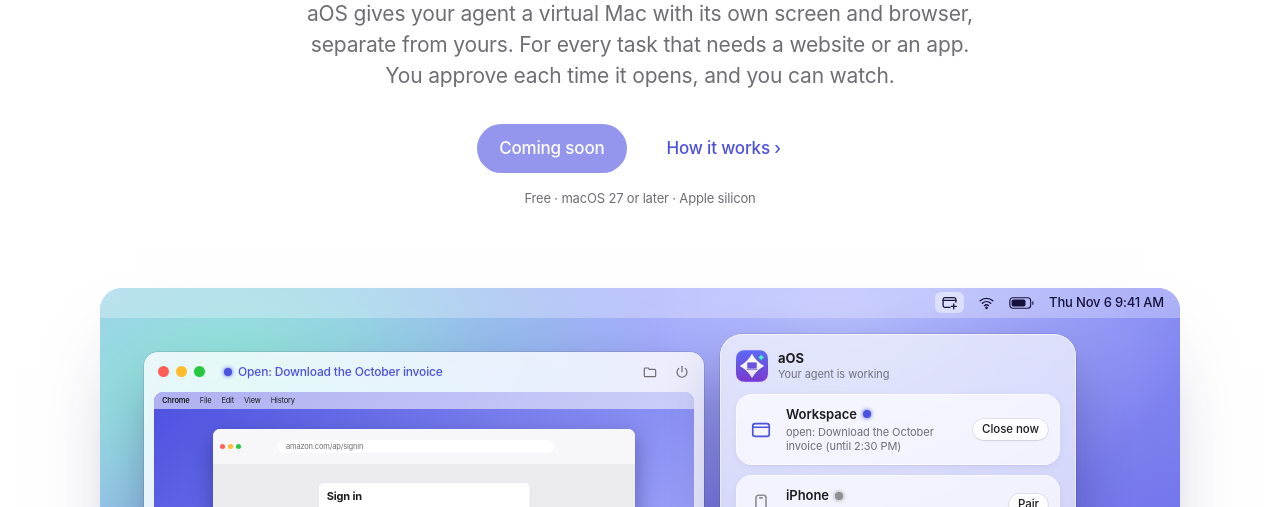
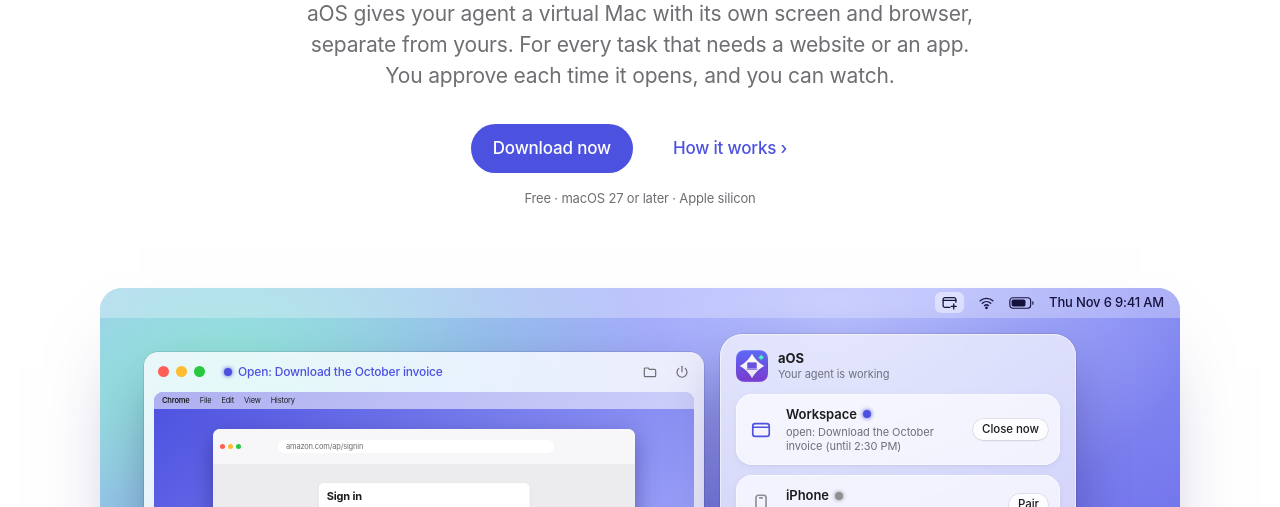
Before and after one commit to MR-MANDELBROT/aos, a plain HTML site: page site/index.html in a window 1280 px wide. Shown: the part 593-1100 px from the top of the page. Drawn offline with Linux system fonts and the light colour scheme.

Commit message:
Website: Download now instead of Coming soon at the top

```diff
--- a/site/index.html
+++ b/site/index.html
@@ -97,7 +97,7 @@
     <h1 class="reveal" style="--d:.1s">A Mac of its own for <span class="grad">your coding agent.</span></h1>
     <p class="lede reveal" style="--d:.15s">aOS gives your agent a virtual Mac with its own screen and browser, separate from yours. For every task that needs a website or an app. You approve each time it opens, and you can watch.</p>
     <div class="hero-ctas reveal" style="--d:.2s">
-      <span class="btn btn-primary btn-soon" aria-disabled="true">Coming soon</span>
+      <a class="btn btn-primary" href="#download">Download now</a>
       <a class="btn btn-ghost" href="#how">How it works ›</a>
     </div>
     <p class="meta reveal" style="--d:.25s">Free · macOS 27 or later · Apple silicon</p>
```
Also changed, not shown: site/de/index.html (+1 -1 lines).
